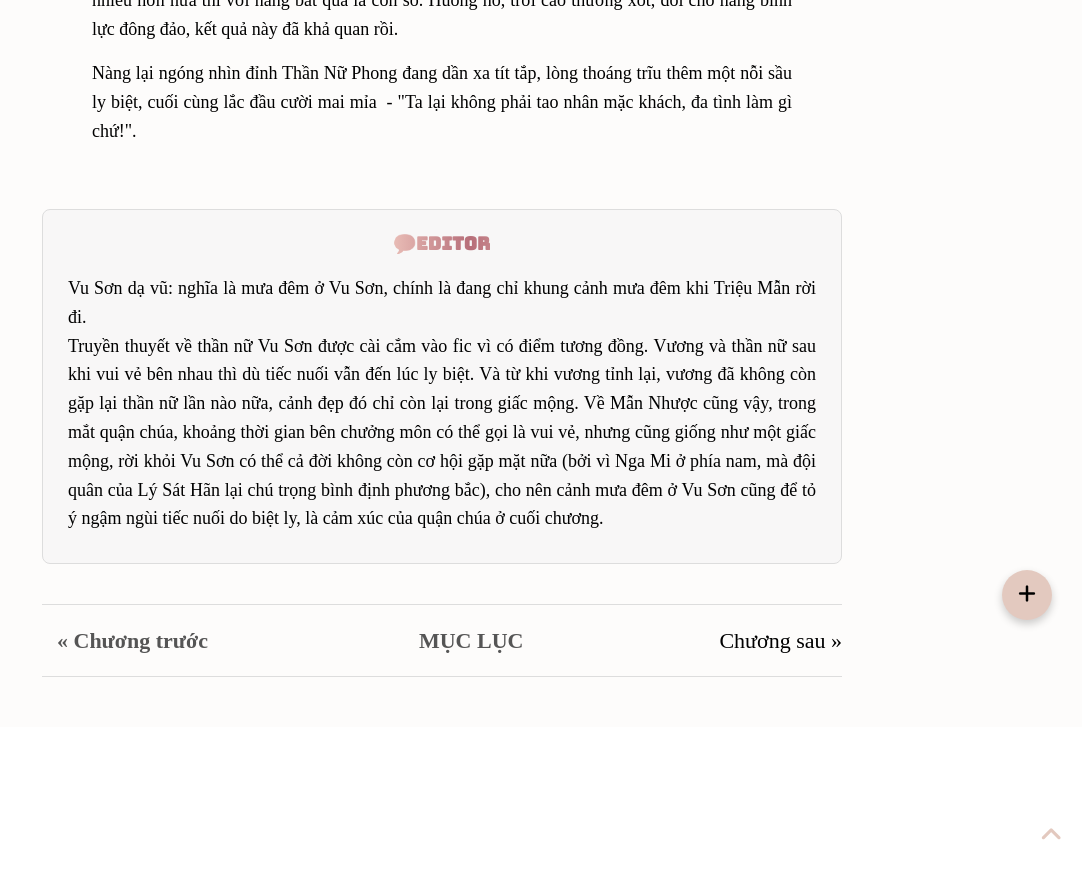
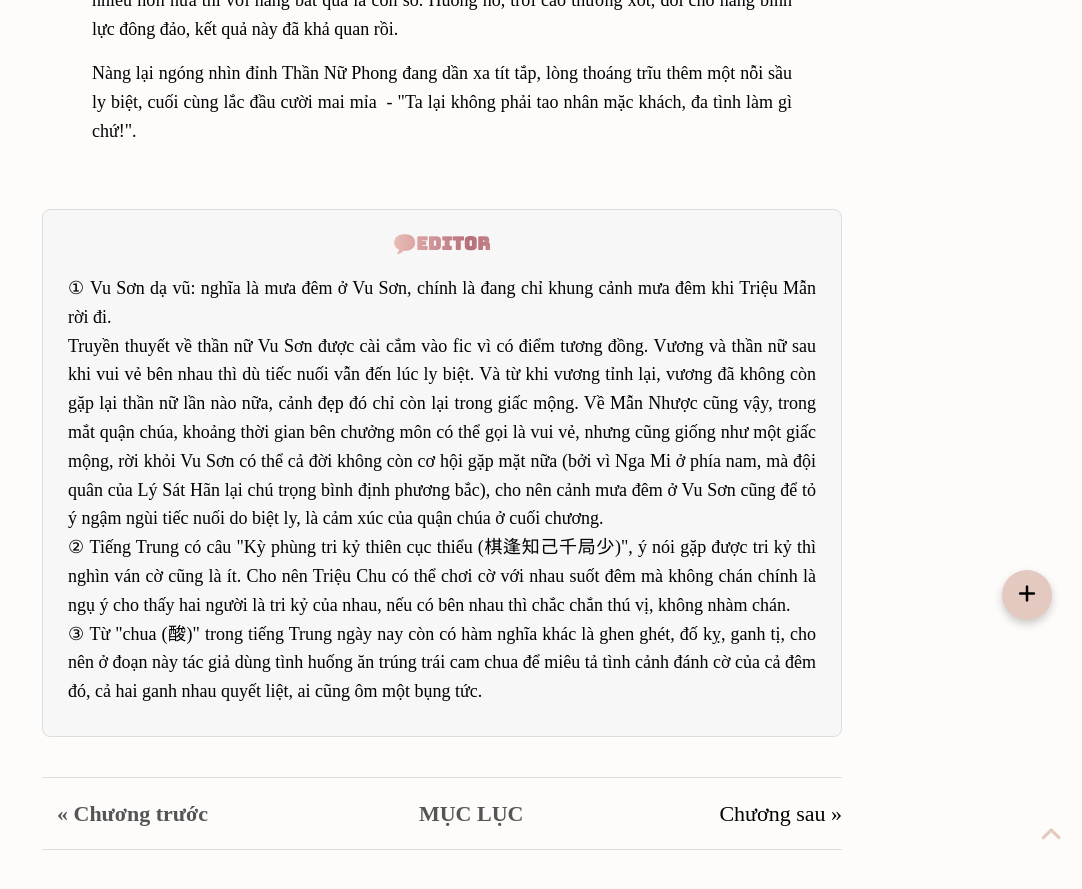
Before and after one commit to nuabuocthanhtho/nuabuocthanhtho.github.io, a Jekyll site: the page built from _posts/2026-01-24-kiem-phi-van-nhan-dich-chuong-12.html, in a window 1280 px wide and 900 px high, scrolled down 18349 px. Shown: the top 889 px of the window, without its empty margins (198-1280 px from the left). Built offline with Jekyll 4.4.1, drawn with Linux system fonts in a browser that asks for light colours; some web fonts are replaced; comment, search, counter and statistics services are not loaded; before the commit the page ends 19076 px from its top, so only the background shows below that.

Commit message:
Update 2026-01-24-kiem-phi-van-nhan-dich-chuong-12.html

```diff
--- a/_posts/2026-01-24-kiem-phi-van-nhan-dich-chuong-12.html
+++ b/_posts/2026-01-24-kiem-phi-van-nhan-dich-chuong-12.html
@@ -547,8 +547,9 @@ phải tao nhân mặc khách, đa tình làm gì chứ!".</p><p data-p-id="14f7
 <span class="color-change-effect" style="-webkit-background-clip: text !important; -webkit-text-fill-color: transparent !important; animation: 3s linear 0s infinite normal none running shine-effect; background-clip: text !important; background-size: 200% auto !important; background: linear-gradient(to right, #B76E79, #F5D0C5, #B76E79) 0% 0% / 200% text; font-family: 'Bungee', sans-serif; font-size: 100%;">💬EDITOR</span>
 </p>
 
-<p data-p-id="11e640ad911959d91edc06354b2dea88" style="text-align: center;">Vu Sơn dạ vũ: nghĩa là mưa đêm ở Vu Sơn, chính là đang chỉ khung cảnh mưa đêm khi Triệu Mẫn rời đi.<br>
-Truyền thuyết về thần nữ Vu Sơn được cài cắm vào fic vì có điểm tương đồng. Vương và thần nữ sau khi vui vẻ bên nhau thì dù tiếc nuối vẫn đến lúc ly biệt. Và từ khi vương tỉnh lại, vương đã không còn gặp lại thần nữ lần nào nữa, cảnh đẹp đó chỉ còn lại trong giấc mộng. Về Mẫn Nhược cũng vậy, trong mắt quận chúa, khoảng thời gian bên chưởng môn có thể gọi là vui vẻ, nhưng cũng giống như một giấc mộng, rời khỏi Vu Sơn có thể cả đời không còn cơ hội gặp mặt nữa (bởi vì Nga Mi ở phía nam, mà đội quân của Lý Sát Hãn lại chú trọng bình định phương bắc), cho nên cảnh mưa đêm ở Vu Sơn cũng để tỏ ý ngậm ngùi tiếc nuối do biệt ly, là cảm xúc của quận chúa ở cuối chương.</p>
+<p data-p-id="11e640ad911959d91edc06354b2dea88" style="text-align: center;">① Vu Sơn dạ vũ: nghĩa là mưa đêm ở Vu Sơn, chính là đang chỉ khung cảnh mưa đêm khi Triệu Mẫn rời đi.<br>
+Truyền thuyết về thần nữ Vu Sơn được cài cắm vào fic vì có điểm tương đồng. Vương và thần nữ sau khi vui vẻ bên nhau thì dù tiếc nuối vẫn đến lúc ly biệt. Và từ khi vương tỉnh lại, vương đã không còn gặp lại thần nữ lần nào nữa, cảnh đẹp đó chỉ còn lại trong giấc mộng. Về Mẫn Nhược cũng vậy, trong mắt quận chúa, khoảng thời gian bên chưởng môn có thể gọi là vui vẻ, nhưng cũng giống như một giấc mộng, rời khỏi Vu Sơn có thể cả đời không còn cơ hội gặp mặt nữa (bởi vì Nga Mi ở phía nam, mà đội quân của Lý Sát Hãn lại chú trọng bình định phương bắc), cho nên cảnh mưa đêm ở Vu Sơn cũng để tỏ ý ngậm ngùi tiếc nuối do biệt ly, là cảm xúc của quận chúa ở cuối chương.<br>② Tiếng Trung có câu "Kỳ phùng tri kỷ thiên cục thiểu (棋逢知己千局少)", ý nói gặp được tri kỷ thì nghìn ván cờ cũng là ít. Cho nên Triệu Chu có thể chơi cờ với nhau suốt đêm mà không chán chính là ngụ ý cho thấy hai người là tri kỷ của nhau, nếu có bên nhau thì chắc chắn thú vị, không nhàm chán.<br>
+③ Từ "chua (酸)" trong tiếng Trung ngày nay còn có hàm nghĩa khác là ghen ghét, đố kỵ, ganh tị, cho nên ở đoạn này tác giả dùng tình huống ăn trúng trái cam chua để miêu tả tình cảnh đánh cờ của cả đêm đó, cả hai ganh nhau quyết liệt, ai cũng ôm một bụng tức.</p>
 </div>
 <div class="chapter-nav">
     <a href="/2025/11/23/kiem-phi-van-nhan-dich-chuong-11.html">« Chương trước</a>
```
